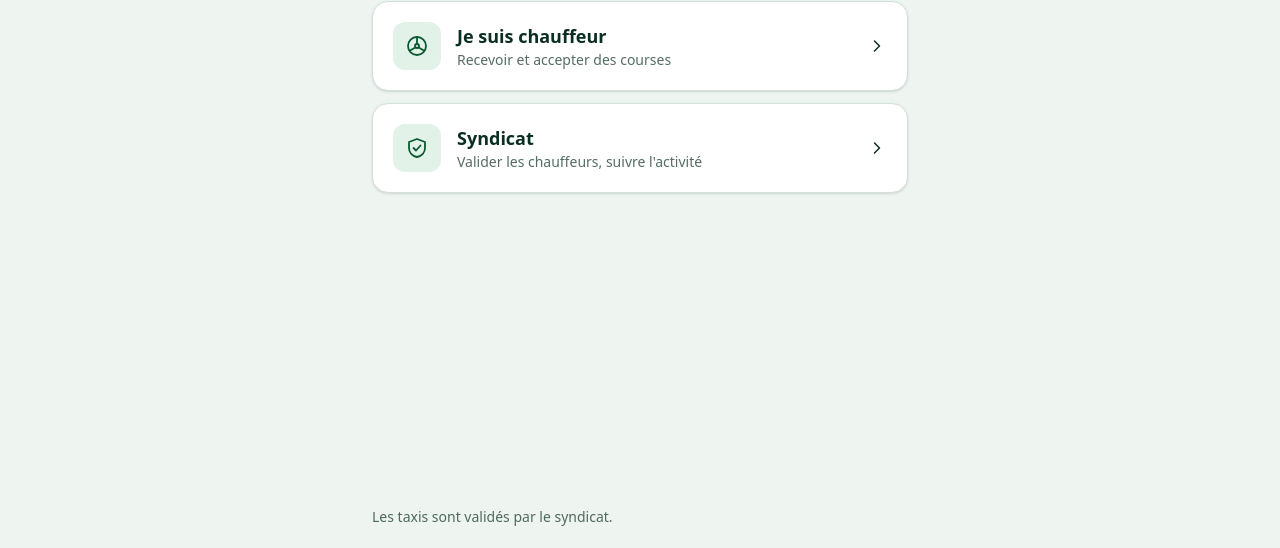
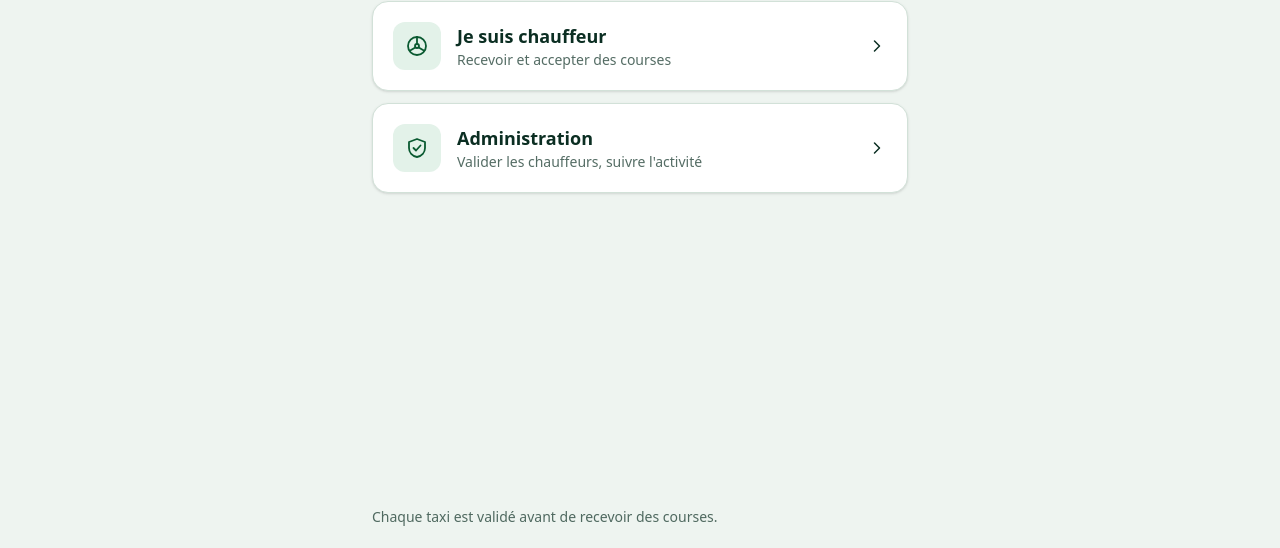
Before and after one commit to hadayaconnect-lgtm/Samafal, a Next.js app: page / in a window 1280 px wide. Shown: the part 249-797 px from the top of the page. Built offline with nearby package versions, Linux system fonts and the light colour scheme; no server answers.

Commit message:
Espace Administration a la place de Syndicat

```diff
--- a/app/syndicat/page.tsx
+++ b/app/admin/page.tsx
@@ -47,7 +47,7 @@ const STATUS_KEY = {
 
 type Filter = "all" | "pending" | "online" | "suspended";
 
-export default function SyndicatPage() {
+export default function AdminPage() {
   const { t } = useT();
   return (
     <AuthGate title={t("union_title")} role="union">
--- a/app/page.tsx
+++ b/app/page.tsx
@@ -20,7 +20,7 @@ type Role = {
 const ROLES: Role[] = [
   { href: "/client", title: "home_client", sub: "home_client_sub", Icon: PinIcon, main: true },
   { href: "/chauffeur", title: "home_driver", sub: "home_driver_sub", Icon: WheelIcon },
-  { href: "/syndicat", title: "home_union", sub: "home_union_sub", Icon: ShieldIcon },
+  { href: "/admin", title: "home_union", sub: "home_union_sub", Icon: ShieldIcon },
 ];
 
 export default function Home() {
--- a/components/Rating.tsx
+++ b/components/Rating.tsx
@@ -27,7 +27,7 @@ export function RatingInput({ label, value, onChange }: { label: string; value:
   );
 }
 
-/** Note du syndicat en petit : « ★ 4,3 · Inspecté » ou « Non inspecté ». */
+/** Note de l'inspection en petit : « ★ 4,3 · Inspecté » ou « Non inspecté ». */
 export function RatingBadge({ rating, inspected }: { rating: number; inspected: boolean }) {
   const { t } = useT();
   if (!inspected) return <span className="chip">{t("rate_new")}</span>;
--- a/lib/i18n/ar.ts
+++ b/lib/i18n/ar.ts
@@ -8,7 +8,7 @@ export const ar: Partial<Record<Key, string>> = {
   home_client_sub: "شاهد سيارات الأجرة القريبة واحجز",
   home_driver: "أنا سائق",
   home_driver_sub: "استقبل الرحلات واقبلها",
-  home_union: "النقابة",
+  home_union: "الإدارة",
   home_union_sub: "اعتماد السائقين ومتابعة النشاط",
   demo_note: "نسخة تجريبية: تبقى البيانات على هذا الجهاز.",
   reset_demo: "إعادة ضبط النسخة التجريبية",
@@ -77,10 +77,10 @@ export const ar: Partial<Record<Key, string>> = {
   wallet_operator: "مشغّل الدفع عبر الهاتف",
   wallet_number: "رقم الدفع عبر الهاتف",
   register_btn: "إرسال طلب التسجيل",
-  register_note: "يجب أن تعتمد النقابة تسجيلك قبل أن تتمكن من استقبال الرحلات.",
+  register_note: "يجب اعتماد تسجيلك قبل أن تتمكن من استقبال الرحلات.",
   logout: "تغيير الملف",
   status_verified: "سائق موثّق",
-  status_pending: "بانتظار اعتماد النقابة",
+  status_pending: "بانتظار الاعتماد",
   status_suspended: "الحساب موقوف",
   available_on: "أنا متاح",
   available_off: "لم أعد متاحًا",
@@ -102,7 +102,7 @@ export const ar: Partial<Record<Key, string>> = {
   paid_claimed_driver: "العميل يقول إنه دفع",
   zero_commission: "لا توجد عمولة حاليًا.",
 
-  union_title: "فضاء النقابة",
+  union_title: "الإدارة",
   pin: "رمز الدخول",
   enter: "دخول",
   pin_wrong: "الرمز غير صحيح.",
--- a/lib/i18n/fr.ts
+++ b/lib/i18n/fr.ts
@@ -6,7 +6,7 @@ export const fr = {
   home_client_sub: "Voir les taxis proches et réserver",
   home_driver: "Je suis chauffeur",
   home_driver_sub: "Recevoir et accepter des courses",
-  home_union: "Syndicat",
+  home_union: "Administration",
   home_union_sub: "Valider les chauffeurs, suivre l'activité",
   auth_phone_title: "Connexion",
   auth_phone_label: "Votre numéro de téléphone",
@@ -21,11 +21,11 @@ export const fr = {
   auth_name_save: "Enregistrer",
   auth_error: "Une erreur est survenue. Réessayez.",
   auth_logout: "Se déconnecter",
-  auth_not_union: "Ce compte n'a pas l'accès syndicat.",
+  auth_not_union: "Ce compte n'a pas l'accès administration.",
   auth_not_union_help: "Demandez au responsable de l'application de vous donner l'accès.",
   register_error: "Inscription impossible. Réessayez.",
   action_error: "Action impossible. Réessayez.",
-  live_note: "Les taxis sont validés par le syndicat.",
+  live_note: "Chaque taxi est validé avant de recevoir des courses.",
   rate_title: "Un mot sur votre course ?",
   rate_car: "État de la voiture",
   rate_clean: "Propreté",
@@ -36,7 +36,7 @@ export const fr = {
   rate_thanks: "Merci pour votre commentaire !",
   rate_new: "Non inspecté",
   rate_inspected: "Inspecté",
-  rate_inspection: "Inspection du syndicat",
+  rate_inspection: "Inspection du véhicule",
   rate_inspected_on: "Inspecté le {date}",
   rate_not_inspected: "Pas encore inspecté",
   comments_title: "Commentaires des clients",
@@ -113,10 +113,10 @@ export const fr = {
   wallet_operator: "Opérateur mobile money",
   wallet_number: "Numéro mobile money",
   register_btn: "Envoyer mon inscription",
-  register_note: "Le syndicat doit valider votre inscription avant que vous puissiez recevoir des courses.",
+  register_note: "Votre inscription doit être validée avant que vous puissiez recevoir des courses.",
   logout: "Changer de profil",
   status_verified: "Chauffeur vérifié",
-  status_pending: "En attente de validation par le syndicat",
+  status_pending: "En attente de validation",
   status_suspended: "Compte suspendu",
   available_on: "Je suis disponible",
   available_off: "Je ne suis plus disponible",
@@ -138,7 +138,7 @@ export const fr = {
   paid_claimed_driver: "Le client dit avoir payé",
   zero_commission: "Aucune commission pour le moment.",
 
-  union_title: "Espace syndicat",
+  union_title: "Administration",
   pin: "Code d'accès",
   enter: "Entrer",
   pin_wrong: "Code incorrect.",
--- a/lib/i18n/so.ts
+++ b/lib/i18n/so.ts
@@ -8,7 +8,7 @@ export const so: Partial<Record<Key, string>> = {
   home_client_sub: "Arag taksiyada u dhow oo buug",
   home_driver: "Waxaan ahay darawal",
   home_driver_sub: "Hel oo aqbal safarrada",
-  home_union: "Ururka",
+  home_union: "Maamulka",
   home_union_sub: "Ansixi darawalada oo la soco shaqada",
   demo_note: "Nuqul tijaabo ah: xogta waxay ku jirtaa qalabkan.",
   reset_demo: "Dib u celi tijaabada",
@@ -80,7 +80,7 @@ export const so: Partial<Record<Key, string>> = {
   register_note: "Ururku waa inuu ansixiyaa diiwaangelintaada ka hor inta aadan helin safarro.",
   logout: "Beddel astaanta",
   status_verified: "Darawal la xaqiijiyay",
-  status_pending: "Waxay sugaysaa ansixinta ururka",
+  status_pending: "Waxay sugaysaa ansixinta",
   status_suspended: "Akoonka waa la hakiyay",
   available_on: "Waan diyaar ahay",
   available_off: "Dambe diyaar ma ihi",
@@ -102,7 +102,7 @@ export const so: Partial<Record<Key, string>> = {
   paid_claimed_driver: "Macmiilku wuxuu leeyahay waa bixiyay",
   zero_commission: "Hadda ma jiro komishan.",
 
-  union_title: "Goobta ururka",
+  union_title: "Maamulka",
   pin: "Koodhka gelitaanka",
   enter: "Gal",
   pin_wrong: "Koodhku waa khalad.",
--- a/next.config.ts
+++ b/next.config.ts
@@ -1,5 +1,10 @@
 import type { NextConfig } from "next";
 
-const nextConfig: NextConfig = {};
+const nextConfig: NextConfig = {
+  async redirects() {
+    // Ancienne adresse de l'espace d'administration.
+    return [{ source: "/syndicat", destination: "/admin", permanent: true }];
+  },
+};
 
 export default nextConfig;
```
Also changed, not shown: 1 other file (tests, documents, lock files or other folders).
